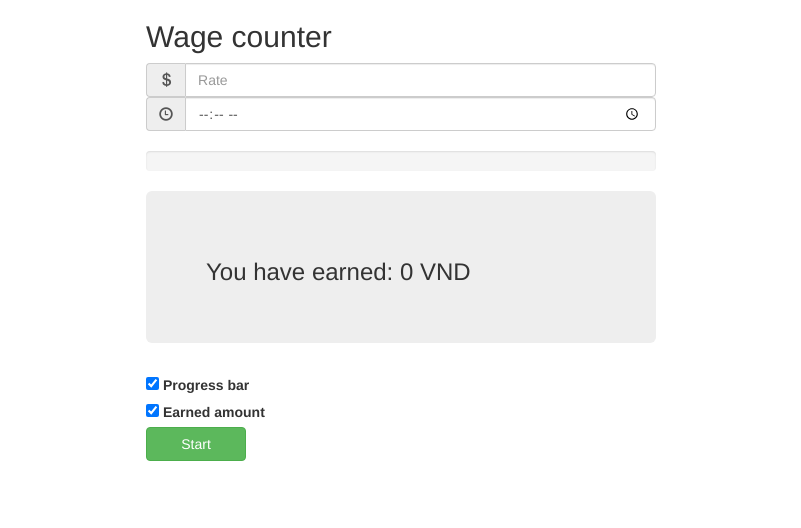
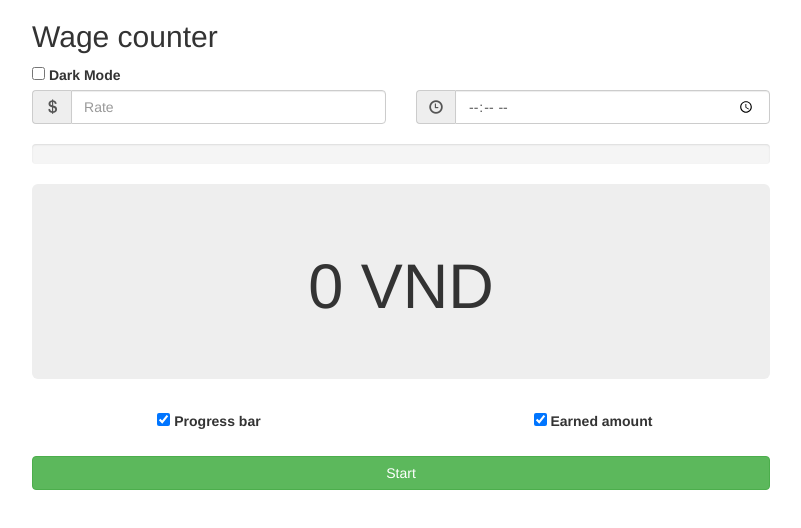
Before and after one commit to mnymkr/wage-counter, a plain HTML site: page index.html in a window 1280 px wide. Shown: the whole page, without its empty margins (239-1040 px from the left). Drawn offline with nearby package versions, Linux system fonts and the light colour scheme.

Commit message:
Reorganized layout and added dark mode

```diff
--- a/index.html
+++ b/index.html
@@ -9,44 +9,89 @@
     <link rel="stylesheet" href="styles.css">
   </head>
   <body>
+    <div class="container container-sm">
+      <div class="row">
+        <div class="col-sm-12">
+          <h2>Wage counter</h2>
+          <div class="form-check">
+            <input class="form-check-input" type="checkbox" id="dark-mode-checkbox">
+            <label class="form-check-label" for="dark-mode-checkbox">Dark Mode</label>
+          </div>
+        </div>
+      </div>
 
-    <div class="container container-sm">
-      <h2>Wage counter</h2>
-
+      <!-- INPUT GROUP CONTAINER-->
+      <div class="row">
+        <div class="col-sm-6">
           <div class="input-group">
             <span class="input-group-addon"><i class="glyphicon glyphicon-usd"></i></span>
             <input class="form-control" onkeyup="updateTextView(this)" type="text" id="rate" placeholder="Rate"/>
           </div>
-
+        </div>
+        <div class="col-sm-6">
           <div class="input-group">
             <span class="input-group-addon"><i class="glyphicon glyphicon-time"></i></span>
             <input class="form-control" type="time" id="duration"/>
           </div>
+        </div>
+      </div>
+      <br>
 
-      <br>
+      <!-- PROGRESS BAR -->
+      <div class="row">
+        <div class="col-sm-12">
+          <div class="progress-bar-group">
             <div class="progress w-100" id="progress-group">
               <div id="progress-bar" class="progress-bar progress-bar-success" role="progressbar" aria-valuenow="0"
               aria-valuemin="0" aria-valuemax="100" style="width:0%">
               </div>
             </div>
-      <div class="jumbotron" id="info">
-        <h3>You have earned: <span id="amount">0</span> VND</h3>
           </div>
-      <div id="control">
+        </div>
+      </div>
+
+      <!-- AMOUNT -->
+      <div class="row">
+        <div class="col-sm-12">
+          <div class="jumbotron text-center" id="info">
+            <h1><span id="amount">0</span> VND</h1>
+          </div>
+        </div>
+      </div>
+
+      <!-- CHECKBOX GROUP -->
+      <div class="row">
+        <div class="col-sm-6 text-center">
           <div class="form-check">
             <input class="form-check-input" type="checkbox" id="progress-bar-checkbox" checked>
             <label class="form-check-label" for="progress-bar-checkbox">Progress bar</label>
           </div>
+        </div>
+        <div class="col-sm-6 text-center">
           <div class="form-check">
             <input class="form-check-input" type="checkbox" id="amount-checkbox" checked>
             <label class="form-check-label" for="amount-checkbox">Earned amount</label>
           </div>
+        </div>
+      </div>
+      <br>
+      <!-- BUTTON GROUP -->
+      <div class="row">
+        <div class="col-sm-12">
           <button class="btn btn-success" id="start" onclick="start()">Start</button>
-        <div class="btn-group-vertical">
+        </div>
+      </div>
+
+      <div class="row" id="btn-group-container">
+        <div class="col-sm-6">
           <button type="button" class="btn btn-warning" id="pause" onclick="pause()">Pause</button>
+        </div>
+        <div class="col-sm-6">
           <button type="button" class="btn btn-danger" id="stop" onclick="stop()">Stop</button>
         </div>
       </div>
+
+      <!-- ALERT -->
       <div class="alert alert-warning">
         <strong>Warning!</strong> Enter wage rate and work duration to start.
       </div>
--- a/index.js
+++ b/index.js
@@ -1,4 +1,7 @@
 const head = document.querySelector('#head');
+const body = document.body;
+
+// const inputGroup = document.querySelectorAll("input[type='text'] input[type='time']");
 
 const amount = document.querySelector('#amount');
 const progressBar = document.querySelector('#progress-bar');
@@ -12,6 +15,7 @@ const pauseButton = document.querySelector('#pause');
 
 const progressBarCheckbox = document.querySelector('#progress-bar-checkbox');
 const amountCheckbox = document.querySelector('#amount-checkbox');
+const darkModeCheckbox = document.querySelector('#dark-mode-checkbox');
 
 const progressGroup = document.querySelector('#progress-group');
 const info = document.querySelector('#info');
@@ -23,11 +27,24 @@ let _rate = 0;
 let isCounting = false;
 let lastTime;
 
+let isDarkMode = false;
+
 stopButton.style.display = 'none';
 pauseButton.style.display = 'none';
 
 alert.style.display = 'none';
 
+// TOGGLE DARK MODE
+darkModeCheckbox.addEventListener('change', () => {
+    body.classList.toggle("dark-mode");
+    info.classList.toggle("dark-mode-jumbotron");
+
+    // inputGroup.forEach((input) => {
+    //     input.classList.toggle("dark-mode-input-group");
+    // });
+});
+
+// TOGGLE AMOUNT BOX
 amountCheckbox.addEventListener('change', () => {
     if (amountCheckbox.checked) {
         info.style.display = 'block';
@@ -36,6 +53,7 @@ amountCheckbox.addEventListener('change', () => {
     }
 });
 
+// TOGGLE PROGRESS BAR
 progressBarCheckbox.addEventListener('change', () => {
     if (progressBarCheckbox.checked) {
         progressGroup.style.display = 'block';
--- a/styles.css
+++ b/styles.css
@@ -1,14 +1,30 @@
-.main {
-    /* display: flex;
-    flex-direction: column; */
-    align-items: center;
-    padding: 20dvw;
-}
-
 .btn {
     min-width: 100px;
 }
 
+#btn-group-container {
+    align-items: end;
+}
+
 .container-sm {
-    max-width: 540px;
+    max-width: 768px;
 }
+
+.btn {
+width: 100%;
+}
+
+.dark-mode {
+    background-color: rgb(44, 44, 44);
+    color: rgb(229, 229, 229);
+}
+
+.dark-mode-jumbotron {
+    background-color: rgb(108, 108, 108);
+    color: rgb(229, 229, 229);
+}
+
+.form-control-dark-mode {
+    background-color: rgb(44, 44, 44);
+    color: rgb(229, 229, 229);
+}
```
Also changed, not shown: 1 other file. Lines whose indentation alone changed are shown as unchanged.
